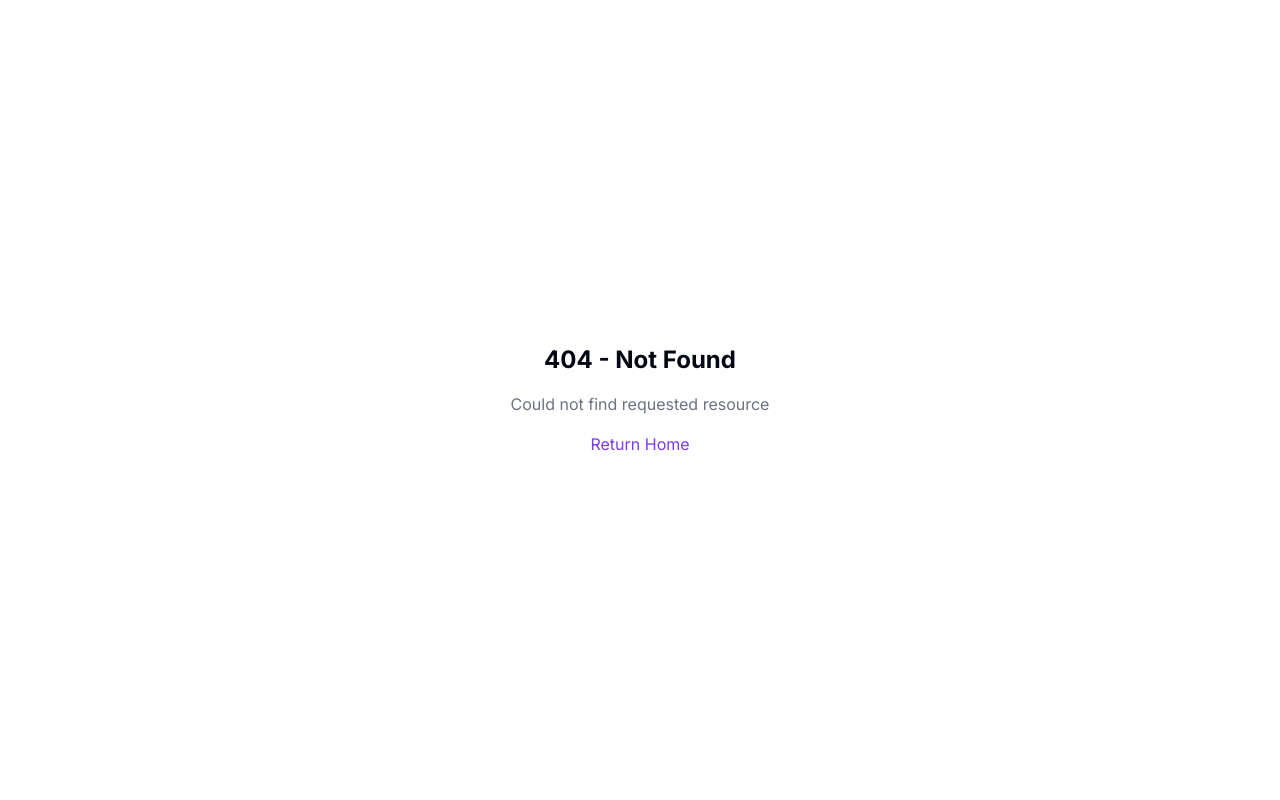
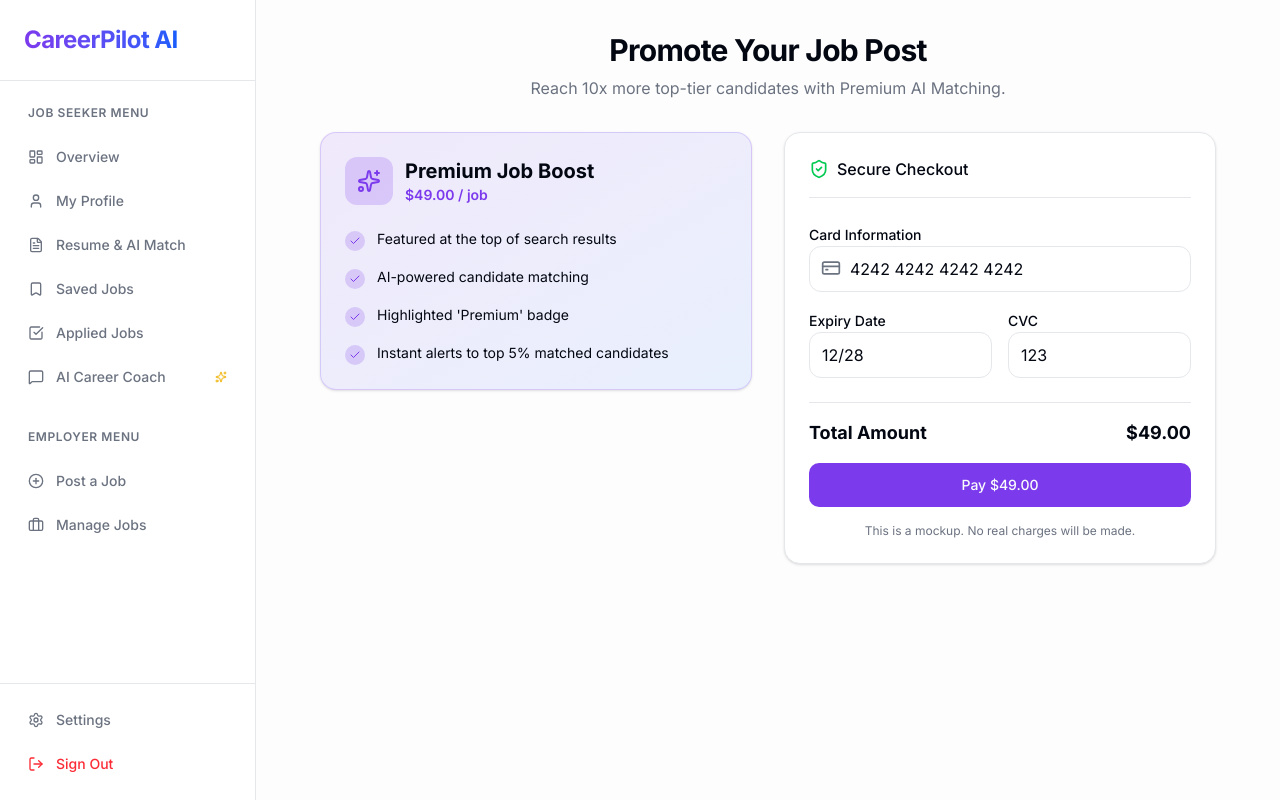
Before and after one commit to sanoyon211/careerpilot-ai-frontend, a Next.js app: page /payment in a window 1280 px wide. Before the commit this address had no page. Built offline with nearby package versions, Linux system fonts and the light colour scheme.

Commit message:
feat: implement dashboard layout and core pages for job management and payments

```diff
--- a/package.json
+++ b/package.json
@@ -25,6 +25,7 @@
     "react-redux": "^9.3.0",
     "recharts": "^3.9.2",
     "redux-persist": "^6.0.0",
+    "socket.io-client": "^4.8.3",
     "sonner": "^2.0.7",
     "tailwind-merge": "^3.6.0",
     "zod": "^4.4.3"
--- a/src/app/(dashboard)/dashboard/page.tsx
+++ b/src/app/(dashboard)/dashboard/page.tsx
@@ -1,6 +1,7 @@
 "use client"
 
 import { FileText, Briefcase, Eye, TrendingUp, Sparkles, Clock, CheckCircle2, ChevronRight, Bookmark } from "lucide-react"
+import { LineChart, Line, XAxis, YAxis, CartesianGrid, Tooltip, ResponsiveContainer, PieChart, Pie, Legend } from 'recharts'
 import { Button } from "@/components/common/Button"
 import Link from "next/link"
 import { useSelector } from "react-redux"
@@ -65,7 +66,7 @@ export default function DashboardOverviewPage() {
       <div className="grid lg:grid-cols-3 gap-6">
 
         {/* Recent Activity */}
-        <div className="lg:col-span-2 space-y-4">
+        <div className="lg:col-span-2 space-y-6">
           <div className="flex items-center justify-between">
             <h2 className="text-xl font-bold">{isJobSeeker ? "Recent Applications" : "Recent Activity"}</h2>
             <Link href={isJobSeeker ? "/applied-jobs" : "/manage-jobs"} className="text-sm text-primary hover:underline font-medium">View All</Link>
@@ -108,6 +109,48 @@ export default function DashboardOverviewPage() {
               )}
             </div>
           </div>
+
+          {isEmployer && (statsData as any)?.chartData && (
+            <div className="grid sm:grid-cols-2 gap-6 mt-6">
+              <div className="bg-card border rounded-2xl p-6 shadow-sm">
+                <h3 className="font-bold text-lg mb-6">Views vs Applications</h3>
+                <div className="h-64 w-full">
+                  <ResponsiveContainer width="100%" height="100%">
+                    <LineChart data={(statsData as any).chartData.viewsData}>
+                      <CartesianGrid strokeDasharray="3 3" vertical={false} stroke="#e5e7eb" />
+                      <XAxis dataKey="name" axisLine={false} tickLine={false} fontSize={12} tickMargin={10} />
+                      <YAxis axisLine={false} tickLine={false} fontSize={12} />
+                      <Tooltip contentStyle={{ borderRadius: '8px', border: 'none', boxShadow: '0 4px 6px -1px rgb(0 0 0 / 0.1)' }} />
+                      <Legend iconType="circle" />
+                      <Line type="monotone" dataKey="views" stroke="#3b82f6" strokeWidth={3} dot={false} activeDot={{ r: 6 }} />
+                      <Line type="monotone" dataKey="applications" stroke="#8b5cf6" strokeWidth={3} dot={false} />
+                    </LineChart>
+                  </ResponsiveContainer>
+                </div>
+              </div>
+
+              <div className="bg-card border rounded-2xl p-6 shadow-sm">
+                <h3 className="font-bold text-lg mb-6">Application Status</h3>
+                <div className="h-64 w-full flex justify-center">
+                  <ResponsiveContainer width="100%" height="100%">
+                    <PieChart>
+                      <Pie
+                        data={(statsData as any).chartData.statusData}
+                        cx="50%"
+                        cy="50%"
+                        innerRadius={60}
+                        outerRadius={80}
+                        paddingAngle={5}
+                        dataKey="value"
+                      />
+                      <Tooltip contentStyle={{ borderRadius: '8px', border: 'none', boxShadow: '0 4px 6px -1px rgb(0 0 0 / 0.1)' }} />
+                      <Legend iconType="circle" verticalAlign="bottom" />
+                    </PieChart>
+                  </ResponsiveContainer>
+                </div>
+              </div>
+            </div>
+          )}
         </div>
 
         {/* Profile Completion / AI Tips */}
@@ -150,7 +193,7 @@ export default function DashboardOverviewPage() {
                 <Sparkles className="h-5 w-5" /> AI Coach Advice
               </h3>
               <p className="text-sm text-muted-foreground leading-relaxed">
-                Based on your recent applications, you have a high success rate with React roles. I suggest highlighting your Next.js experience in your summary to attract more recruiters.
+                Based on your recent activity, you have a high success rate with tech roles. I suggest highlighting your Next.js experience in your summary to attract more attention.
               </p>
               <Link href="/ai-chat" className="inline-flex items-center text-sm font-semibold text-primary hover:underline">
                 Chat with Coach <ChevronRight className="h-4 w-4 ml-1" />
--- a/src/app/(dashboard)/layout.tsx
+++ b/src/app/(dashboard)/layout.tsx
@@ -9,8 +9,10 @@ import {
   LayoutDashboard, User, FileText, Bookmark, CheckSquare,
   Settings, LogOut, Menu, X, Sparkles, MessageSquare
 } from "lucide-react"
-import { useState } from "react"
+import { useState, useEffect } from "react"
 import { Button } from "@/components/common/Button"
+import { io } from "socket.io-client"
+import { toast } from "sonner"
 
 const NAV_LINKS = [
   { href: "/dashboard", label: "Overview", icon: LayoutDashboard },
@@ -38,6 +40,24 @@ export default function DashboardLayout({
   const dispatch = useDispatch()
   const user = useSelector((state: RootState) => state.auth.user)
   const [isMobileMenuOpen, setIsMobileMenuOpen] = useState(false)
+
+  useEffect(() => {
+    if (!user?._id) return;
+
+    const socket = io(process.env.NEXT_PUBLIC_API_URL || "http://localhost:5000");
+
+    socket.emit("join_user_room", user._id);
+
+    socket.on("status_updated", (data) => {
+      toast.success(`Application Update!`, {
+        description: `Your application for ${data.jobTitle} moved to ${data.status}`
+      });
+    });
+
+    return () => {
+      socket.disconnect();
+    };
+  }, [user]);
 
   return (
     <div className="min-h-screen bg-muted/20 flex flex-col md:flex-row">
--- a/src/app/(dashboard)/manage-jobs/page.tsx
+++ b/src/app/(dashboard)/manage-jobs/page.tsx
@@ -2,7 +2,7 @@
 
 import { useState } from "react"
 import { Button } from "@/components/common/Button"
-import { Edit, Trash2, Eye, MoreVertical, PlusCircle, Search, Filter } from "lucide-react"
+import { Edit, Trash2, Eye, MoreVertical, PlusCircle, Search, Filter, Sparkles } from "lucide-react"
 import Link from "next/link"
 import { useGetEmployerJobsQuery, useDeleteJobMutation } from "@/redux/api/jobsApi"
 import { toast } from "sonner"
@@ -107,6 +107,11 @@ export default function ManageJobsPage() {
                   </td>
                   <td className="py-4 px-6 text-right">
                     <div className="flex items-center justify-end gap-2">
+                      <Link href="/payment">
+                        <Button variant="outline" size="sm" className="gap-1 text-yellow-600 hover:text-yellow-700 hover:bg-yellow-50 border-yellow-200">
+                          <Sparkles className="h-3.5 w-3.5" /> Promote
+                        </Button>
+                      </Link>
                       <Button variant="outline" size="icon" className="h-8 w-8" title="View Job">
                         <Eye className="h-4 w-4" />
                       </Button>
--- /dev/null
+++ b/src/app/(dashboard)/payment/page.tsx
@@ -0,0 +1,120 @@
+"use client"
+
+import { useState } from "react"
+import { CreditCard, ShieldCheck, Sparkles, Check } from "lucide-react"
+import { Button } from "@/components/common/Button"
+import { toast } from "sonner"
+import { useRouter } from "next/navigation"
+
+export default function PaymentMockupPage() {
+  const [isProcessing, setIsProcessing] = useState(false)
+  const router = useRouter()
+
+  const handlePayment = () => {
+    setIsProcessing(true)
+    setTimeout(() => {
+      setIsProcessing(false)
+      toast.success("Payment successful!", {
+        description: "Your job has been promoted to Premium."
+      })
+      router.push("/manage-jobs")
+    }, 2000)
+  }
+
+  return (
+    <div className="max-w-4xl mx-auto space-y-8">
+      <div className="text-center space-y-2">
+        <h1 className="text-3xl font-bold tracking-tight">Promote Your Job Post</h1>
+        <p className="text-muted-foreground">Reach 10x more top-tier candidates with Premium AI Matching.</p>
+      </div>
+
+      <div className="grid md:grid-cols-2 gap-8 items-start">
+        {/* Plan Details */}
+        <div className="bg-gradient-to-br from-primary/10 to-blue-500/10 border border-primary/20 rounded-2xl p-6 shadow-sm space-y-6">
+          <div className="flex items-center gap-3">
+            <div className="h-12 w-12 rounded-xl bg-primary/20 flex items-center justify-center text-primary">
+              <Sparkles className="h-6 w-6" />
+            </div>
+            <div>
+              <h2 className="text-xl font-bold">Premium Job Boost</h2>
+              <p className="text-sm text-primary font-semibold">$49.00 / job</p>
+            </div>
+          </div>
+
+          <ul className="space-y-4">
+            {["Featured at the top of search results", "AI-powered candidate matching", "Highlighted 'Premium' badge", "Instant alerts to top 5% matched candidates"].map((feature, i) => (
+              <li key={i} className="flex items-start gap-3 text-sm">
+                <div className="h-5 w-5 rounded-full bg-primary/20 flex items-center justify-center shrink-0 mt-0.5">
+                  <Check className="h-3 w-3 text-primary" />
+                </div>
+                <span>{feature}</span>
+              </li>
+            ))}
+          </ul>
+        </div>
+
+        {/* Checkout Form */}
+        <div className="bg-card border rounded-2xl p-6 shadow-sm space-y-6">
+          <div className="flex items-center gap-2 pb-4 border-b">
+            <ShieldCheck className="h-5 w-5 text-green-500" />
+            <span className="font-medium">Secure Checkout</span>
+          </div>
+
+          <div className="space-y-4">
+            <div className="space-y-1.5">
+              <label className="text-sm font-medium">Card Information</label>
+              <div className="relative">
+                <CreditCard className="absolute left-3 top-3 h-5 w-5 text-muted-foreground" />
+                <input
+                  type="text"
+                  placeholder="4242 4242 4242 4242"
+                  className="w-full pl-10 pr-3 py-2.5 rounded-lg border bg-background focus:ring-2 focus:ring-primary focus:outline-none"
+                  defaultValue="4242 4242 4242 4242"
+                />
+              </div>
+            </div>
+
+            <div className="grid grid-cols-2 gap-4">
+              <div className="space-y-1.5">
+                <label className="text-sm font-medium">Expiry Date</label>
+                <input
+                  type="text"
+                  placeholder="MM/YY"
+                  className="w-full px-3 py-2.5 rounded-lg border bg-background focus:ring-2 focus:ring-primary focus:outline-none"
+                  defaultValue="12/28"
+                />
+              </div>
+              <div className="space-y-1.5">
+                <label className="text-sm font-medium">CVC</label>
+                <input
+                  type="text"
+                  placeholder="123"
+                  className="w-full px-3 py-2.5 rounded-lg border bg-background focus:ring-2 focus:ring-primary focus:outline-none"
+                  defaultValue="123"
+                />
+              </div>
+            </div>
+
+            <div className="pt-4 space-y-4 border-t mt-6">
+              <div className="flex justify-between font-bold text-lg">
+                <span>Total Amount</span>
+                <span>$49.00</span>
+              </div>
+              <Button
+                className="w-full"
+                size="lg"
+                onClick={handlePayment}
+                disabled={isProcessing}
+              >
+                {isProcessing ? "Processing..." : "Pay $49.00"}
+              </Button>
+              <p className="text-xs text-center text-muted-foreground">
+                This is a mockup. No real charges will be made.
+              </p>
+            </div>
+          </div>
+        </div>
+      </div>
+    </div>
+  )
+}
```
Also changed, not shown: 1 other file (tests, documents, lock files or other folders).
